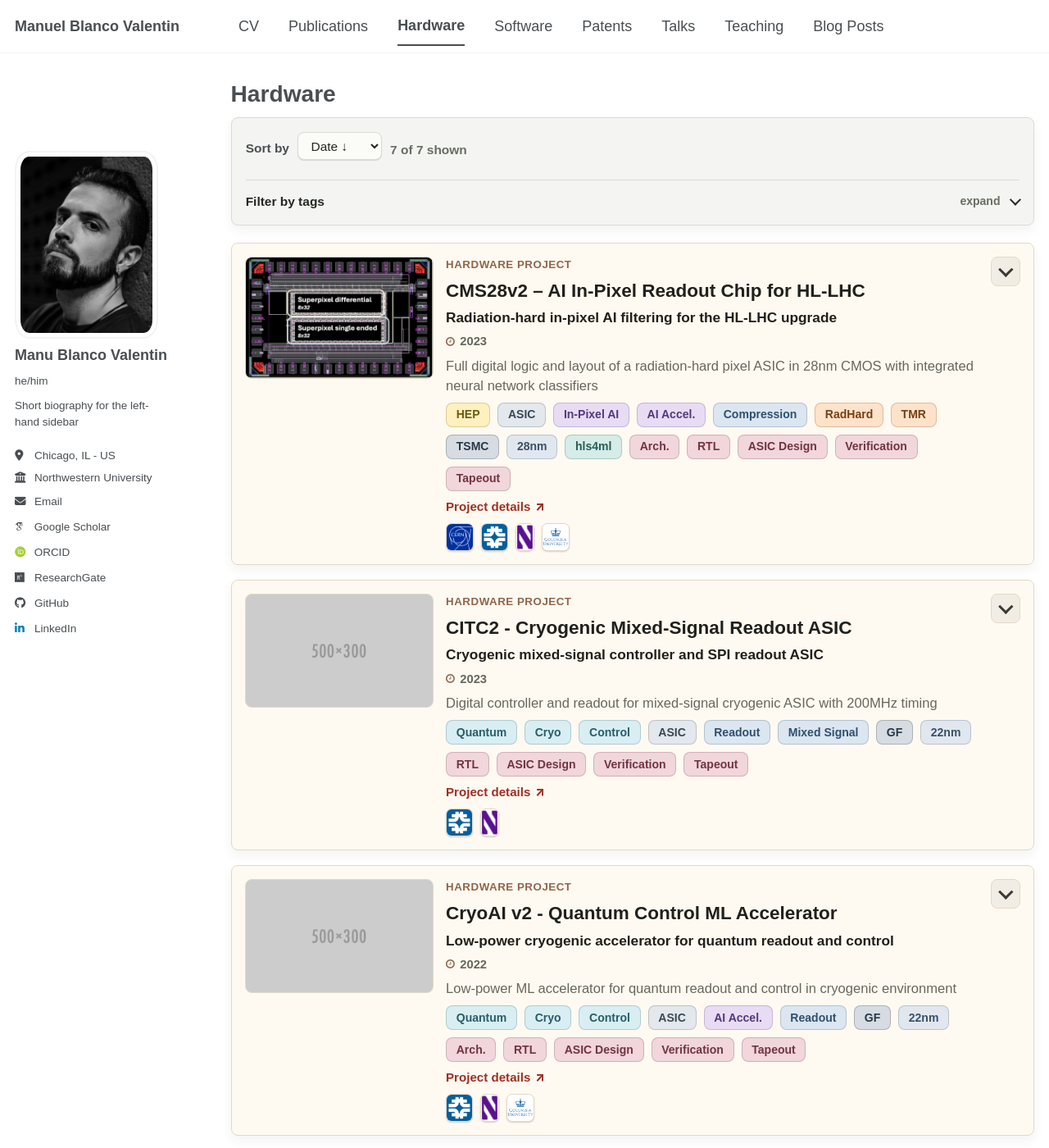
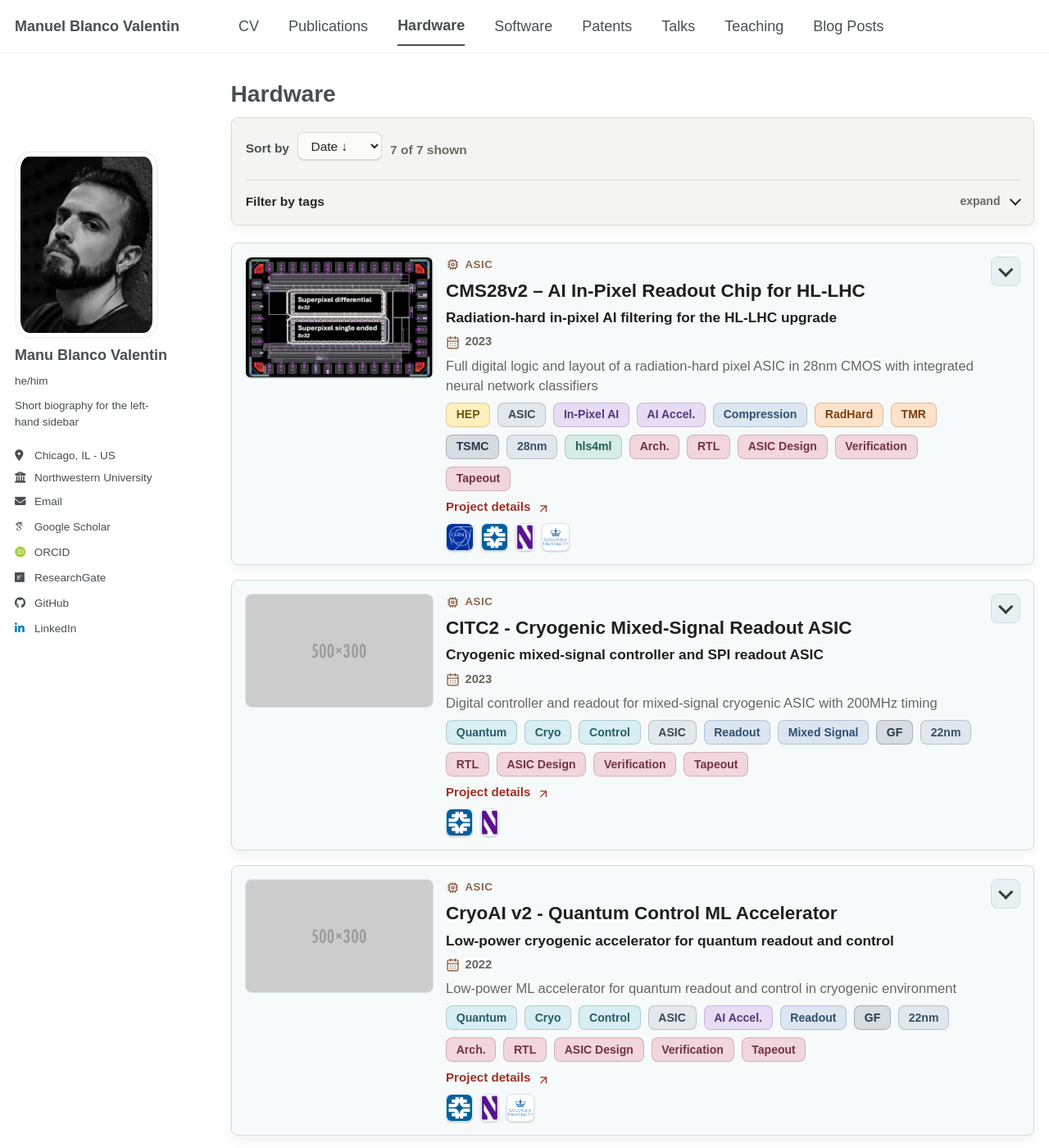
Before and after one commit to manuelblancovalentin/manuelblancovalentin.github.io, a Jekyll site: the page built from _pages/hardware.html, in a window 1280 px wide and 1400 px high. Shown: the whole window at 82% size. Built offline with Jekyll 4.4.1, drawn with Linux system fonts in a browser that asks for light colours; some web fonts are replaced; a script bundle is joined from its source files by our own code; library files that are not in the unit come from our copies; some of the changed text lies outside the part shown.

Commit message:
Add Lucide icons to display cards

```diff
--- a/_includes/display-card.html
+++ b/_includes/display-card.html
@@ -131,16 +131,32 @@
 
 {% assign card_kind_slug = include.type | default: 'default' %}
 {% assign card_kind_label = include.label | default: 'Project' %}
+{% assign card_kind_icon = 'file-text' %}
 {% assign publication_link_label = 'Paper' %}
 {% if include.type == 'publications' %}
   {% assign card_kind_slug = 'paper' %}
   {% assign card_kind_label = 'Paper' %}
+  {% assign card_kind_icon = 'file-text' %}
   {% if include.item.taxonomy.type %}
     {% for type_tag in include.item.taxonomy.type %}
       {% assign type_slug = type_tag | slugify %}
       {% assign type_def = tag_catalog[type_slug] %}
       {% assign card_kind_slug = type_slug %}
       {% assign card_kind_label = type_def.short_label | default: type_def.label | default: type_tag %}
+      {% case type_slug %}
+        {% when 'poster' %}
+          {% assign card_kind_icon = 'presentation' %}
+        {% when 'talk' %}
+          {% assign card_kind_icon = 'mic' %}
+        {% when 'slides' %}
+          {% assign card_kind_icon = 'presentation' %}
+        {% when 'thesis' %}
+          {% assign card_kind_icon = 'graduation-cap' %}
+        {% when 'preprint' %}
+          {% assign card_kind_icon = 'file-text' %}
+        {% else %}
+          {% assign card_kind_icon = 'file-text' %}
+      {% endcase %}
       {% if type_def.link_label %}
         {% assign publication_link_label = type_def.link_label %}
       {% endif %}
@@ -149,42 +165,65 @@
   {% elsif include.item.tags contains 'poster' %}
     {% assign card_kind_slug = 'poster' %}
     {% assign card_kind_label = 'Poster' %}
+    {% assign card_kind_icon = 'presentation' %}
     {% assign publication_link_label = 'Poster' %}
   {% elsif include.item.tags contains 'talk' %}
     {% assign card_kind_slug = 'talk' %}
     {% assign card_kind_label = 'Talk' %}
+    {% assign card_kind_icon = 'mic' %}
     {% assign publication_link_label = 'Talk' %}
   {% elsif include.item.tags contains 'slides' %}
     {% assign card_kind_slug = 'slides' %}
     {% assign card_kind_label = 'Slides' %}
+    {% assign card_kind_icon = 'presentation' %}
     {% assign publication_link_label = 'Slides' %}
   {% elsif include.item.tags contains 'thesis' %}
     {% assign card_kind_slug = 'thesis' %}
     {% assign card_kind_label = 'Thesis' %}
+    {% assign card_kind_icon = 'graduation-cap' %}
     {% assign publication_link_label = 'Thesis' %}
   {% elsif include.item.tags contains 'arxiv' %}
     {% assign card_kind_slug = 'preprint' %}
     {% assign card_kind_label = 'Preprint' %}
+    {% assign card_kind_icon = 'file-text' %}
     {% assign publication_link_label = 'Preprint' %}
   {% endif %}
+{% elsif include.type == 'hardware' %}
+  {% assign card_kind_slug = 'asic' %}
+  {% assign card_kind_label = 'ASIC' %}
+  {% assign card_kind_icon = 'microchip' %}
+{% elsif include.type == 'software' %}
+  {% assign card_kind_slug = 'software' %}
+  {% assign card_kind_label = 'Software' %}
+  {% assign card_kind_icon = 'code-xml' %}
 {% elsif include.type == 'talks' %}
   {% assign card_kind_slug = 'talk' %}
   {% assign card_kind_label = 'Talk' %}
+  {% assign card_kind_icon = 'mic' %}
   {% if include.item.taxonomy.type %}
     {% for type_tag in include.item.taxonomy.type %}
       {% assign type_slug = type_tag | slugify %}
       {% assign type_def = tag_catalog[type_slug] %}
       {% assign card_kind_slug = type_slug %}
       {% assign card_kind_label = type_def.short_label | default: type_def.label | default: type_tag %}
+      {% if type_slug == 'poster' %}
+        {% assign card_kind_icon = 'presentation' %}
+      {% elsif type_slug == 'talk' %}
+        {% assign card_kind_icon = 'mic' %}
+      {% else %}
+        {% assign card_kind_icon = 'presentation' %}
+      {% endif %}
       {% break %}
     {% endfor %}
   {% elsif include.item.type contains 'Poster' or include.item.type contains 'poster' %}
     {% assign card_kind_slug = 'poster' %}
     {% assign card_kind_label = 'Poster' %}
+    {% assign card_kind_icon = 'presentation' %}
   {% endif %}
 {% elsif include.type == 'patents' %}
   {% assign card_kind_slug = 'patent' %}
   {% assign card_kind_label = 'Patent' %}
+  {% assign card_kind_icon = 'scroll-text' %}
 {% endif %}
 
 <div class="list__item"{% if include.type == 'publications' or include.type == 'hardware' or include.type == 'software' or include.type == 'talks' %} data-filter-card{% endif %}{% if include.type == 'publications' %} data-publication-card{% endif %}{% if include.type == 'hardware' %} data-hardware-card{% endif %}{% if include.type == 'software' %} data-software-card{% endif %}{% if include.type == 'talks' %} data-talk-card{% endif %}{% if include.type == 'publications' or include.type == 'hardware' or include.type == 'software' or include.type == 'talks' %} data-tags="{{ card_tag_slugs | strip }}" data-date="{{ include.item.date | date: '%s' }}" data-citations="{{ include.item.citation_count | default: 0 }}" data-author-rank="{{ include.item.author_rank | default: 999 }}" data-title="{{ include.item.title | escape }}"{% endif %}>
@@ -195,13 +234,19 @@
       </span>
 
       <span class="display-card__intro">
-        <span class="display-card__eyebrow">{{ card_kind_label }}</span>
+        <span class="display-card__eyebrow">
+          {% include lucide-icon.html name=card_kind_icon class="display-card__eyebrow-icon" size=15 %}
+          <span>{{ card_kind_label }}</span>
+        </span>
         <span class="display-card__title">{{ include.item.title }}</span>
         {% if card_subtitle %}
           <span class="display-card__subtitle">{{ card_subtitle }}</span>
         {% endif %}
         {% if card_date_label %}
-          <span class="display-card__meta"><i class="fa fa-clock" aria-hidden="true"></i> {{ card_date_label }}</span>
+          <span class="display-card__meta">
+            {% include lucide-icon.html name="calendar-days" class="display-card__meta-icon" size=15 %}
+            <span>{{ card_date_label }}</span>
+          </span>
         {% endif %}
         {% if include.item.excerpt %}
           <span class="display-card__excerpt">{{ include.item.excerpt | strip_html }}</span>
@@ -348,16 +393,16 @@
         </span>
 
         <span class="display-card__links">
-          <a href="{{ base_path }}{{ include.item.url }}" onclick="event.stopPropagation()">{{ details_link_label }} <span aria-hidden="true">&#8599;</span></a>
+          <a href="{{ base_path }}{{ include.item.url }}" onclick="event.stopPropagation()">{{ details_link_label }} {% include lucide-icon.html name="arrow-up-right" class="display-card__link-icon" size=14 %}</a>
           {% if include.type == 'publications' and include.item.paperurl and include.item.paperurl != '' %}
-            <a href="{{ include.item.paperurl }}" target="_blank" rel="noopener noreferrer" onclick="event.stopPropagation()">{{ publication_link_label }} <span aria-hidden="true">&#8599;</span></a>
+            <a href="{{ include.item.paperurl }}" target="_blank" rel="noopener noreferrer" onclick="event.stopPropagation()">{{ publication_link_label }} {% include lucide-icon.html name="arrow-up-right" class="display-card__link-icon" size=14 %}</a>
           {% elsif include.type == 'patents' and include.item.patent_url and include.item.patent_url != '' %}
-            <a href="{{ include.item.patent_url }}" target="_blank" rel="noopener noreferrer" onclick="event.stopPropagation()">Patent record <span aria-hidden="true">&#8599;</span></a>
+            <a href="{{ include.item.patent_url }}" target="_blank" rel="noopener noreferrer" onclick="event.stopPropagation()">Patent record {% include lucide-icon.html name="arrow-up-right" class="display-card__link-icon" size=14 %}</a>
           {% elsif include.item.github_url and include.item.github_url != '' %}
-            <a href="{{ include.item.github_url }}" target="_blank" rel="noopener noreferrer" onclick="event.stopPropagation()">GitHub <span aria-hidden="true">&#8599;</span></a>
+            <a href="{{ include.item.github_url }}" target="_blank" rel="noopener noreferrer" onclick="event.stopPropagation()">GitHub {% include lucide-icon.html name="arrow-up-right" class="display-card__link-icon" size=14 %}</a>
           {% endif %}
           {% if include.type == 'patents' and include.item.pdf_url and include.item.pdf_url != '' %}
-            <a href="{{ base_path }}{{ include.item.pdf_url }}" target="_blank" rel="noopener noreferrer" onclick="event.stopPropagation()">PDF <span aria-hidden="true">&#8599;</span></a>
+            <a href="{{ base_path }}{{ include.item.pdf_url }}" target="_blank" rel="noopener noreferrer" onclick="event.stopPropagation()">PDF {% include lucide-icon.html name="arrow-up-right" class="display-card__link-icon" size=14 %}</a>
           {% endif %}
         </span>
 
--- a/_includes/lucide-icon.html
+++ b/_includes/lucide-icon.html
@@ -21,6 +21,29 @@
       <path d="M8 18h.01"></path>
       <path d="M12 18h.01"></path>
       <path d="M16 18h.01"></path>
+    {% when 'file-text' %}
+      <path d="M15 2H6a2 2 0 0 0-2 2v16a2 2 0 0 0 2 2h12a2 2 0 0 0 2-2V7Z"></path>
+      <path d="M14 2v4a2 2 0 0 0 2 2h4"></path>
+      <path d="M10 9H8"></path>
+      <path d="M16 13H8"></path>
+      <path d="M16 17H8"></path>
+    {% when 'presentation' %}
+      <path d="M2 3h20"></path>
+      <path d="M21 3v11a2 2 0 0 1-2 2H5a2 2 0 0 1-2-2V3"></path>
+      <path d="m7 21 5-5 5 5"></path>
+    {% when 'mic' %}
+      <path d="M12 2a3 3 0 0 0-3 3v7a3 3 0 0 0 6 0V5a3 3 0 0 0-3-3Z"></path>
+      <path d="M19 10v2a7 7 0 0 1-14 0v-2"></path>
+      <line x1="12" x2="12" y1="19" y2="22"></line>
+    {% when 'scroll-text' %}
+      <path d="M15 12h-5"></path>
+      <path d="M15 8h-5"></path>
+      <path d="M19 17V5a2 2 0 0 0-2-2H4"></path>
+      <path d="M8 21h12a2 2 0 0 0 2-2v-1a1 1 0 0 0-1-1H11a1 1 0 0 0-1 1v1a2 2 0 1 1-4 0V5a2 2 0 1 0-4 0v2a1 1 0 0 0 1 1h3"></path>
+    {% when 'code-xml' %}
+      <path d="m18 16 4-4-4-4"></path>
+      <path d="m6 8-4 4 4 4"></path>
+      <path d="m14.5 4-5 16"></path>
     {% when 'brain' %}
       <path d="M12 18V5"></path>
       <path d="M15 13a4.17 4.17 0 0 1-3-4 4.17 4.17 0 0 1-3 4"></path>
--- a/_pages/hardware.html
+++ b/_pages/hardware.html
@@ -114,7 +114,7 @@ author_profile: true
 <div class="hardware-card-list" data-hardware-list data-filter-list>
   {% assign sorted_projects = site.hardware | sort: "date" | reverse %}
   {% for post in sorted_projects %}
-    {% include display-card.html item=post type="hardware" label="Hardware project" %}
+    {% include display-card.html item=post type="hardware" label="ASIC" %}
   {% endfor %}
 </div>
 
--- a/_sass/layout/_display-card.scss
+++ b/_sass/layout/_display-card.scss
@@ -90,6 +90,26 @@
   --display-card-chip-bg: #f5e7df;
   --display-card-tech-bg: #efd6ca;
   --display-card-tech-text: #773f2b;
+}
+
+.display-card--kind-asic {
+  --display-card-bg: #f7fafb;
+  --display-card-body-bg: #fcfefe;
+  --display-card-border: #cbdde3;
+  --display-card-soft-border: #d8e6eb;
+  --display-card-chip-bg: #e8f0f3;
+  --display-card-tech-bg: #dceaf0;
+  --display-card-tech-text: #31576b;
+}
+
+.display-card--kind-software {
+  --display-card-bg: #f7fbf8;
+  --display-card-body-bg: #fcfefc;
+  --display-card-border: #cbded1;
+  --display-card-soft-border: #d8e7dd;
+  --display-card-chip-bg: #e8f1eb;
+  --display-card-tech-bg: #dceee3;
+  --display-card-tech-text: #2f6046;
 }
 
 .display-card__summary {
@@ -244,11 +264,21 @@
 }
 
 .display-card__eyebrow {
+  display: inline-flex;
+  align-items: center;
+  gap: 0.35rem;
   color: #8f654b;
   font-size: 0.74rem;
   font-weight: 800;
   letter-spacing: 0.04em;
   text-transform: uppercase;
+}
+
+.display-card__eyebrow-icon {
+  display: inline-block;
+  width: 0.95rem;
+  height: 0.95rem;
+  color: currentColor;
 }
 
 .display-card__title {
@@ -274,9 +304,11 @@
   font-weight: 700;
   line-height: 1.3;
 
-  .fa {
+  .fa,
+  .display-card__meta-icon {
     color: #8f654b;
-    font-size: 0.86em;
+    width: 0.95rem;
+    height: 0.95rem;
   }
 }
 
@@ -366,6 +398,14 @@
       text-decoration: underline;
     }
   }
+}
+
+.display-card__link-icon {
+  display: inline-block;
+  width: 0.9rem;
+  height: 0.9rem;
+  margin-left: 0.12rem;
+  transform: translateY(0.12rem);
 }
 
 .display-card__description {
```
